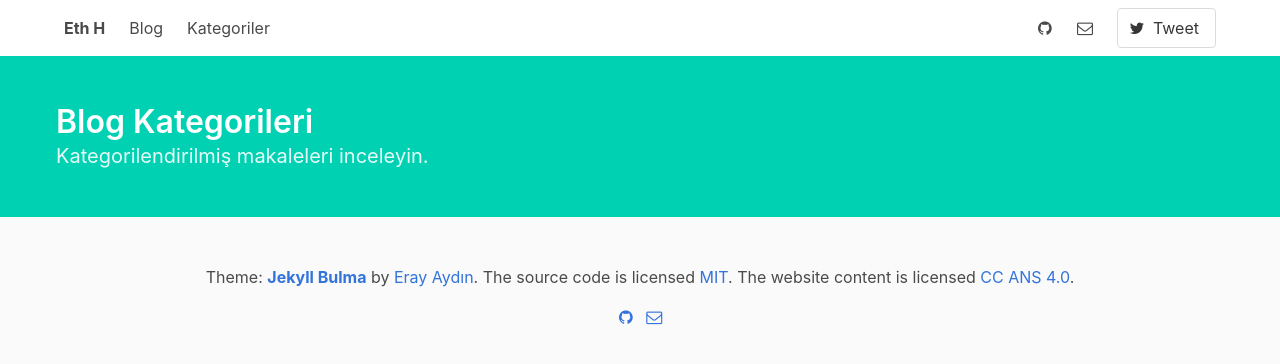
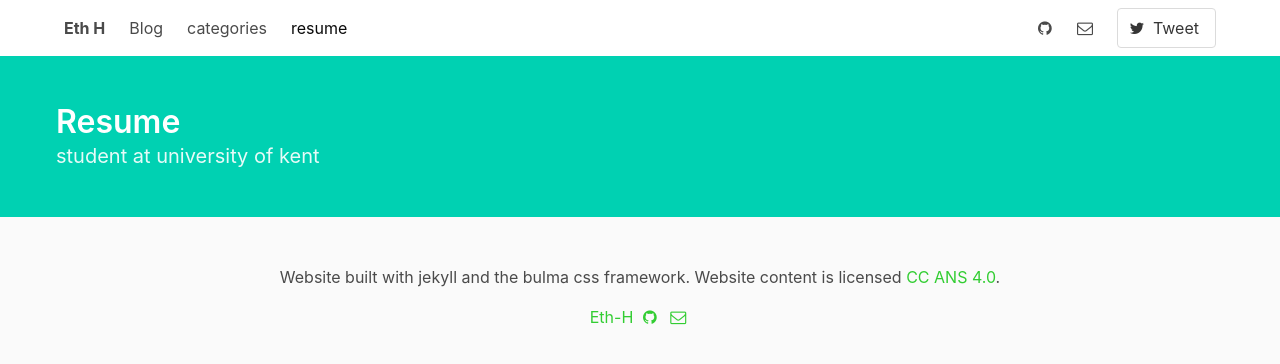
Before and after one commit to ethull/ethull.github.io, a Jekyll site: the page built from resume.html, in a window 1280 px wide. Shown: the top 364 px of the page. Built offline with Jekyll 4.4.1, drawn with Linux system fonts in a browser that asks for light colours; comment, search, counter and statistics services are not loaded.

Commit message:
css titles

```diff
--- a/Gemfile
+++ b/Gemfile
@@ -1,9 +1,10 @@
 source "https://rubygems.org"
 
-gem "jekyll", "3.5.2"
+gem "jekyll", "3.8.5"
+gem "github-pages"
 
 group :jekyll_plugins do
    gem "jekyll-paginate", "~> 1.1.0"
-   gem "jekyll-feed", "~> 0.6"
+   gem "jekyll-feed", "~> 0.13.0"
    gem "jekyll-gist"
 end
--- a/_includes/footer.html
+++ b/_includes/footer.html
@@ -2,21 +2,14 @@
   <div class="container">
     <div class="content has-text-centered">
       <p>
-        Theme:
-        <strong
-          ><a href="https://github.com/erayaydin/jekyll-bulma"
-            >Jekyll Bulma</a
-          ></strong
-        >
-        by <a href="http://github.com/erayaydin">Eray Aydın</a>. The source code
+        Website built with jekyll and the bulma css framework. Website content
         is licensed
-        <a href="http://opensource.org/licenses/mit-license.php">MIT</a>. The
-        website content is licensed
         <a href="http://creativecommons.org/licenses/by-nc-sa/4.0/"
           >CC ANS 4.0</a
         >.
       </p>
       <p>
+        <a href="http://github.com/erayaydin">Eth-H</a>
         {% if site.social.github %}
         <a class="icon" href="https://github.com/{{ site.social.github }}">
           <i class="fa fa-github"></i>
--- a/_includes/nav.html
+++ b/_includes/nav.html
@@ -58,7 +58,10 @@
         Blog
         </a>
         <a href="{{ "/categories" | prepend: site.baseurl }}" class="navbar-item {% if page.url == "/categories/" %} is-active {% endif %}">
-        Kategoriler
+        categories
+        </a>
+        <a href="{{ "/resume" | prepend: site.baseurl }}" class="navbar-item {% if page.url == "/resume/" %} is-active {% endif %}">
+        resume
         </a>
       </div>
       <div class="navbar-end">
--- a/assets/css/application.scss
+++ b/assets/css/application.scss
@@ -24,3 +24,11 @@
     margin-bottom: 5px;
   }
 }
+
+a {
+  color: limegreen;
+}
+
+a:hover {
+  color: black;
+}
--- a/resume.html
+++ b/resume.html
@@ -6,10 +6,10 @@ layout: default
   <div class="hero-body">
     <div class="container is-fluid">
       <h1 class="title">
-        Blog Kategorileri
+        Resume
       </h1>
       <h2 class="subtitle">
-        Kategorilendirilmiş makaleleri inceleyin.
+        student at university of kent
       </h2>
     </div>
   </div>
```
Also changed, not shown: Gemfile.lock, 1 other file.
